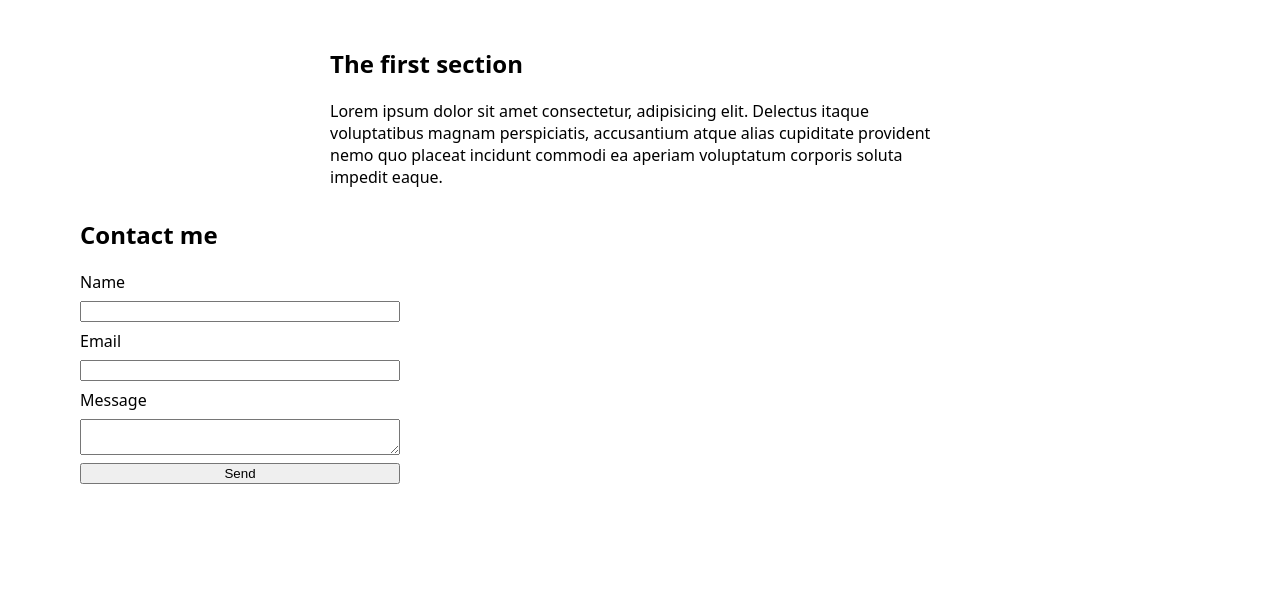
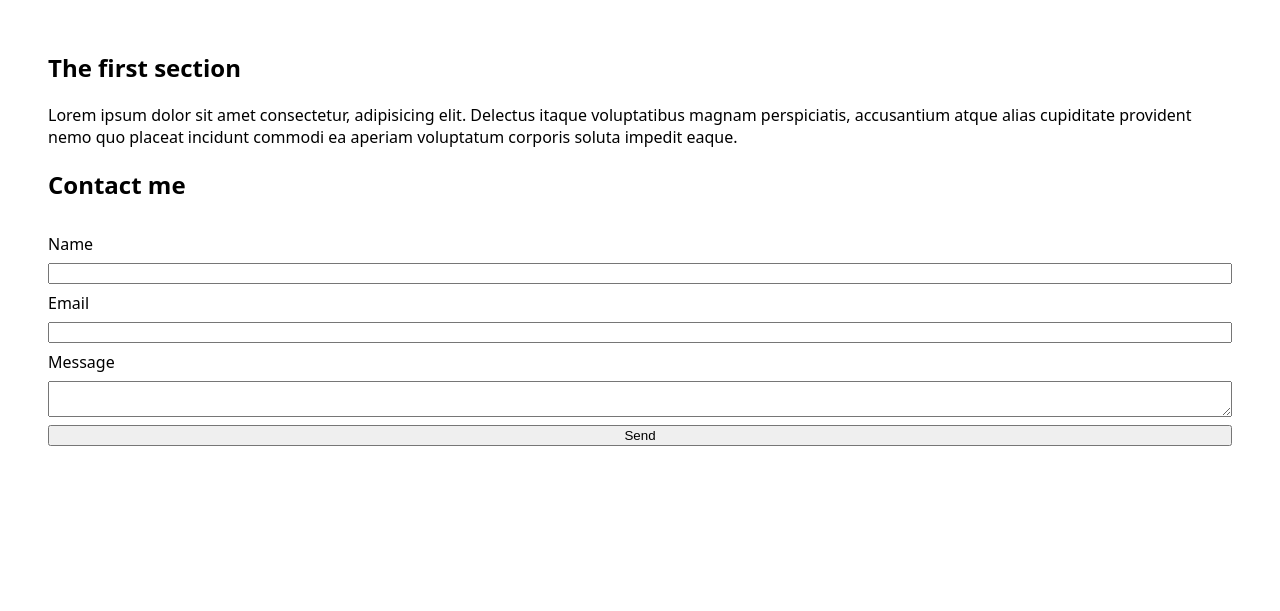
Before and after one commit to DominicSimpson/fandccssworkshop, a plain HTML site: page index.html in a window 1280 px wide. Shown: the part 189-800 px from the top of the page. Drawn offline with Linux system fonts and the light colour scheme.

Commit message:
Updates to CSS
Using the Stack

```diff
--- a/index.html
+++ b/index.html
@@ -40,9 +40,18 @@
         max-width: 20rem;
       }
 
-      .stack-lg {
-        margin: 2rem;
+      .stack-sm > * + * {
+        margin-top: 0.5rem;
       }
+
+      .stack-md > * + * {
+        margin-top: 1rem;
+      }
+
+      .stack-lg > * + * {
+        margin-top: 2rem;
+      }
+
     </style>
   </head>
   <body>
@@ -56,9 +65,9 @@
       </p>
     </header>
     <main>
-      <section>
-        <h2 class="first-section">The first section</h2>
-        <p class="first-section">
+      <section class="stack-md">
+        <h2>The first section</h2>
+        <p>
           Lorem ipsum dolor sit amet consectetur, adipisicing elit. Delectus
           itaque voluptatibus magnam perspiciatis, accusantium atque alias
           cupiditate provident nemo quo placeat incidunt commodi ea aperiam
@@ -66,9 +75,9 @@
         </p>
       </section>
 
-      <section class="contact">
+      <section class="stack-lg">
         <h2>Contact me</h2>
-        <form>
+        <form class="stack-sm">
           <div>
             <label for="name">Name</label>
             <input type="text" id="name" />
```
